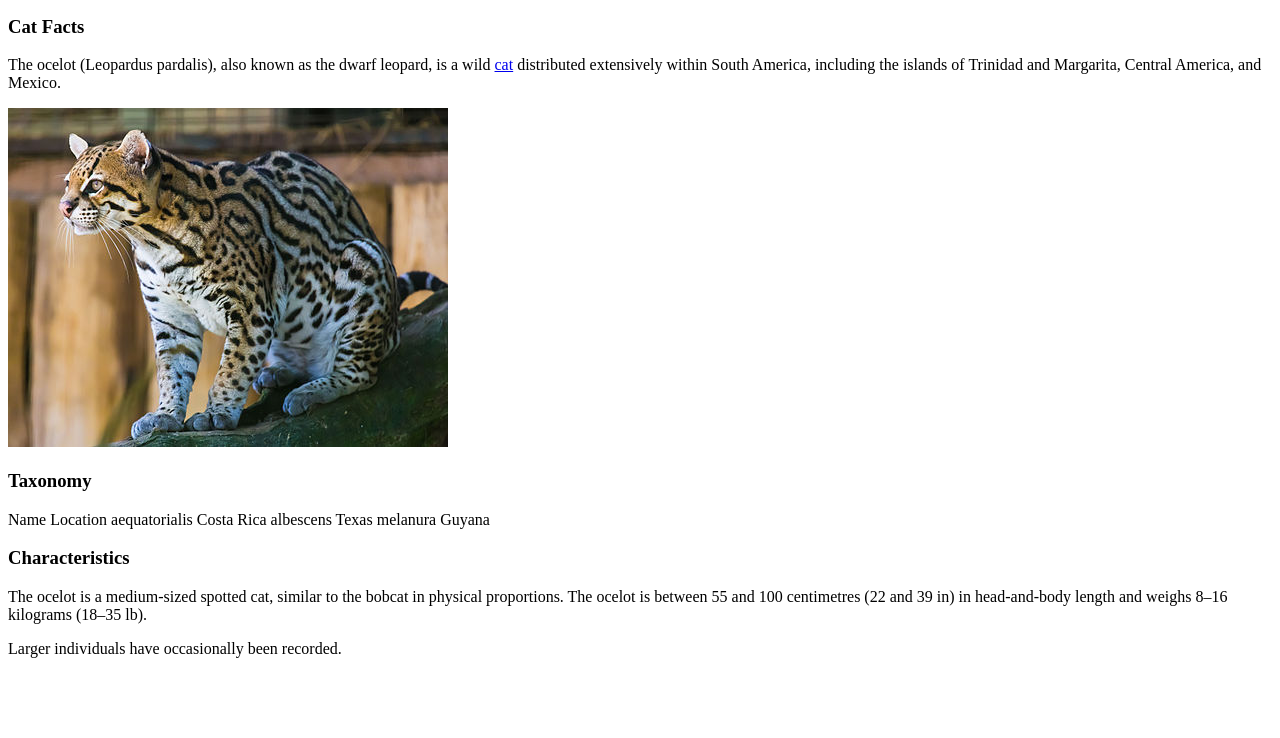
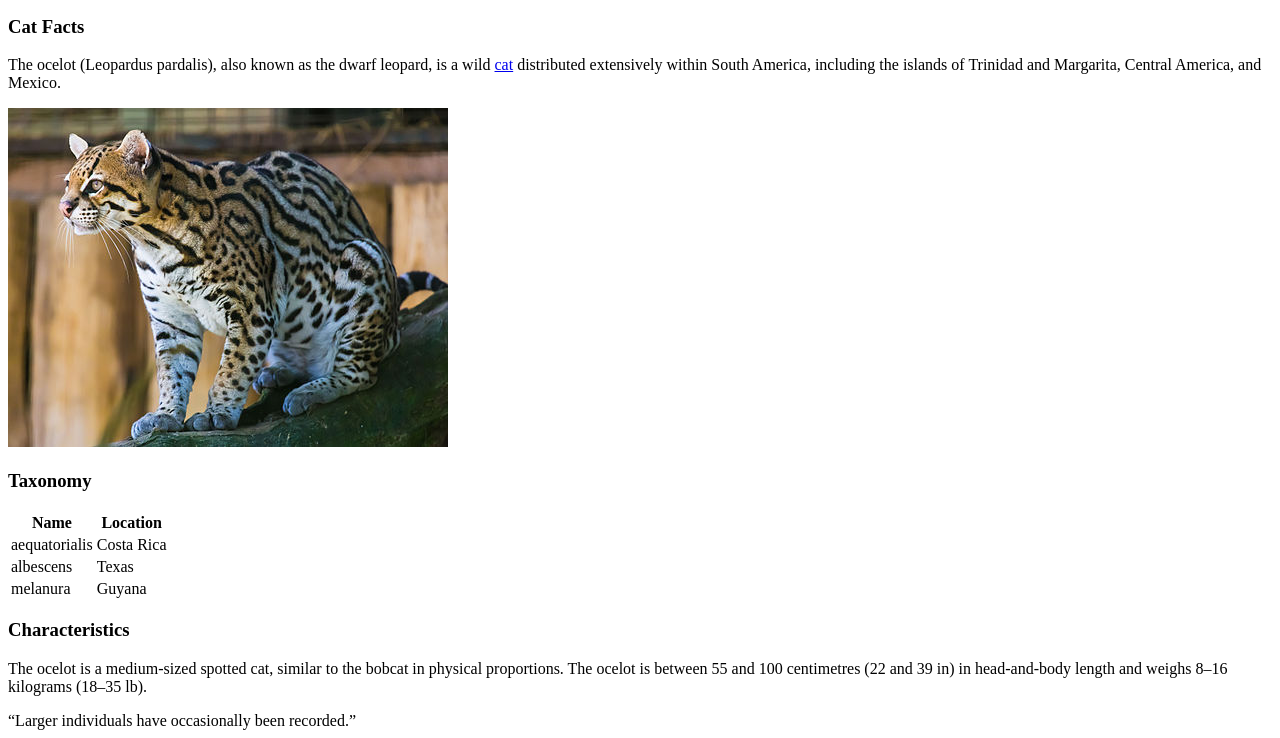
Before and after one commit to daniellezpalmer/code-HTML-to-spec, a plain HTML site: page index.html in a window 1280 px wide. Shown: the part 105-843 px from the top of the page. Before the commit the page ends 800 px from the top, so only its background shows below. Drawn offline with Linux system fonts and the light colour scheme.

Commit message:
Added forgotten table tag, moved characteristics, validated code using validator.nu

```diff
--- a/index.html
+++ b/index.html
@@ -16,6 +16,7 @@
     </section>
     <section>
       <h3>Taxonomy</h3>
+      <table>
       <tr>
         <th>Name</th>
         <th>Location</th>
@@ -32,13 +33,14 @@
         <td>melanura</td>
         <td>Guyana</td>
       </tr>
+    </table>
     </section>
     <section>
-      <h3>Characteristics</h3>
       <article>
+        <h3>Characteristics</h3>
         <p>The ocelot is a medium-sized spotted cat, similar to the bobcat in physical proportions. The ocelot is between 55 and 100 centimetres (22 and 39 in) in head-and-body length and weighs 8–16 kilograms (18–35 lb).</p>
         <aside>
-          <p>Larger individuals have occasionally been recorded.</p>
+          <q>Larger individuals have occasionally been recorded.</q>
         </aside>
       </article>
     </section>
```
